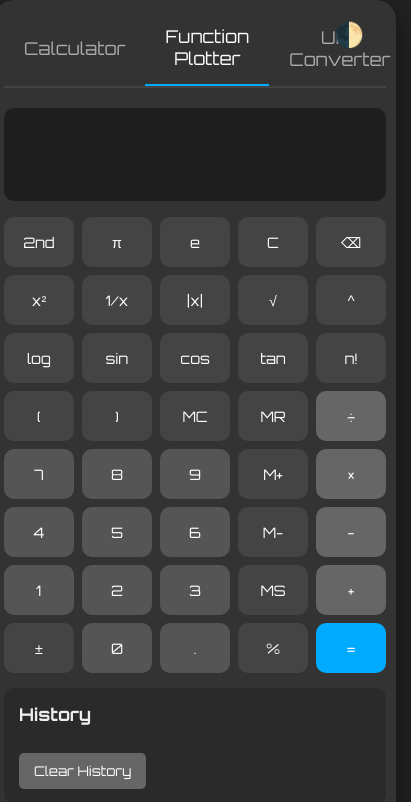
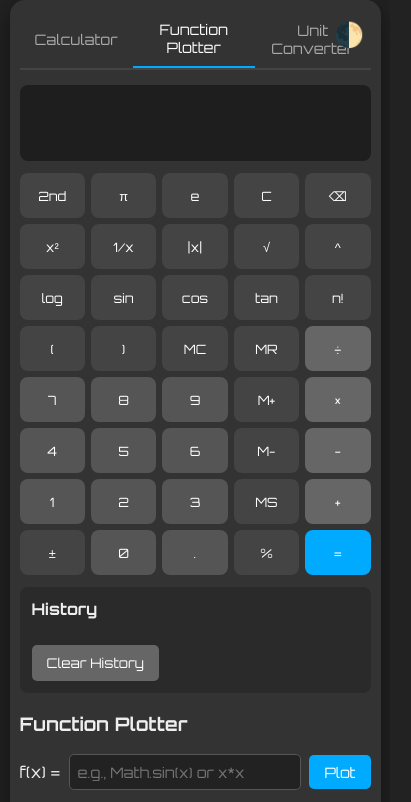
Before and after one commit to danielecampione/calculator, a plain HTML site: page index.html in a window 390 px wide. Both pictures are taken after a click on the button "Function Plotter". Shown: the top 802 px of the page, 411 px wide, since content can reach past the window. Drawn offline with nearby package versions, Linux system fonts and the light colour scheme.

Commit message:
Resize calculator for better layout and aesthetics
Resize calculator proportionally
- Reduced size to avoid taking up the entire page
- Improved layout aesthetics and usability

```diff
--- a/styles.css
+++ b/styles.css
@@ -17,12 +17,12 @@ body.light-theme {
 }
 
 .suite-container {
-    width: 95%;
-    max-width: 1200px;
+    width: 60%;
+    max-width: 600px;
     background: #333;
-    border-radius: 20px;
-    box-shadow: 0 10px 30px rgba(0, 0, 0, 0.5);
-    padding: 20px;
+    border-radius: 15px;
+    box-shadow: 0 8px 25px rgba(0, 0, 0, 0.5);
+    padding: 15px;
     transition: background 0.3s;
 }
 
@@ -35,7 +35,7 @@ body.light-theme .suite-container {
 .tabs {
     display: flex;
     border-bottom: 2px solid #444;
-    margin-bottom: 20px;
+    margin-bottom: 15px;
 }
 
 body.light-theme .tabs {
@@ -45,9 +45,9 @@ body.light-theme .tabs {
 .tab-link {
     background: none;
     border: none;
-    padding: 15px 20px;
+    padding: 10px 15px;
     cursor: pointer;
-    font-size: 1.1em;
+    font-size: 0.9em;
     color: #aaa;
     font-family: 'Orbitron', sans-serif;
     transition: color 0.3s, background 0.3s;
@@ -89,22 +89,22 @@ body.light-theme .tab-link.active {
 #calculator {
     display: grid;
     grid-template-columns: 3fr 1fr;
-    gap: 20px;
+    gap: 15px;
 }
 
 .calculator-grid {
     display: grid;
     grid-template-columns: repeat(5, 1fr);
-    gap: 10px;
+    gap: 8px;
 }
 
 .display {
     grid-column: 1 / -1;
     background: #1e1e1e;
-    padding: 20px;
-    border-radius: 10px;
+    padding: 15px;
+    border-radius: 8px;
     text-align: right;
-    margin-bottom: 10px;
+    margin-bottom: 8px;
 }
 
 body.light-theme .display {
@@ -116,7 +116,7 @@ body.light-theme .display {
     border: none;
     background: transparent;
     color: #fff;
-    font-size: 2.5em;
+    font-size: 1.8em;
     text-align: right;
     outline: none;
 }
@@ -126,9 +126,9 @@ body.light-theme #display {
 }
 
 .btn {
-    padding: 20px;
-    font-size: 1.2em;
-    border-radius: 10px;
+    padding: 12px;
+    font-size: 1em;
+    border-radius: 8px;
     border: none;
     cursor: pointer;
     background: #555;
@@ -162,8 +162,8 @@ body.light-theme .btn.equals { background: #007acc; color: #fff; }
 /* History Panel */
 .history-panel {
     background: #2a2a2a;
-    padding: 20px;
-    border-radius: 10px;
+    padding: 15px;
+    border-radius: 8px;
 }
 
 body.light-theme .history-panel {
@@ -174,15 +174,16 @@ body.light-theme .history-panel {
     list-style: none;
     padding: 0;
     margin: 0;
-    max-height: 400px;
+    max-height: 300px;
     overflow-y: auto;
 }
 
 #history-list li {
-    padding: 10px;
+    padding: 8px;
     border-bottom: 1px solid #444;
     cursor: pointer;
     transition: background 0.2s;
+    font-size: 0.9em;
 }
 
 #history-list li:hover {
@@ -215,19 +216,20 @@ body.light-theme #clear-history {
 /* Function Plotter */
 .plotter-controls {
     display: flex;
-    gap: 10px;
-    margin-bottom: 20px;
+    gap: 8px;
+    margin-bottom: 15px;
     align-items: center;
 }
 
 #function-input {
     flex-grow: 1;
-    padding: 10px;
+    padding: 8px;
     border-radius: 5px;
     border: 1px solid #555;
     background: #222;
     color: #fff;
     font-family: 'Orbitron', sans-serif;
+    font-size: 0.9em;
     outline: none;
 }
 
@@ -241,10 +243,11 @@ body.light-theme #function-input {
     background: #00aaff;
     color: #fff;
     border: none;
-    padding: 10px 20px;
+    padding: 8px 15px;
     border-radius: 5px;
     cursor: pointer;
     font-family: 'Orbitron', sans-serif;
+    font-size: 0.9em;
 }
 
 body.light-theme #plot-button {
@@ -253,30 +256,31 @@ body.light-theme #plot-button {
 
 #plot-canvas {
     width: 100%;
+    height: 300px;
     background: #fff;
-    border-radius: 10px;
+    border-radius: 8px;
 }
 
 /* Unit Converter */
 .converter-controls {
     display: flex;
     flex-direction: column;
-    gap: 15px;
+    gap: 12px;
 }
 
 .converter-io {
     display: flex;
     align-items: center;
-    gap: 10px;
+    gap: 8px;
 }
 
 .converter-controls select, .converter-controls input {
-    padding: 10px;
+    padding: 8px;
     border-radius: 5px;
     border: 1px solid #555;
     background: #222;
     color: #fff;
-    font-size: 1em;
+    font-size: 0.9em;
     font-family: 'Orbitron', sans-serif;
     outline: none;
 }
@@ -302,42 +306,46 @@ body.light-theme .converter-controls input {
 /* Responsive */
 @media (max-width: 768px) {
     .suite-container {
-        width: 98%;
+        width: 90%;
         padding: 10px;
     }
 
     #calculator {
         grid-template-columns: 1fr;
-        gap: 15px;
+        gap: 12px;
     }
 
     .calculator-grid {
         grid-template-columns: repeat(5, 1fr);
-        gap: 8px;
+        gap: 6px;
     }
 
     .btn {
-        padding: 12px 8px;
-        font-size: 0.9em;
-        min-height: 50px;
+        padding: 10px 6px;
+        font-size: 0.8em;
+        min-height: 45px;
     }
 
     #display {
-        font-size: 1.8em;
-        padding: 15px;
+        font-size: 1.5em;
+        padding: 12px;
     }
 
     .display {
-        padding: 15px;
-        margin-bottom: 8px;
+        padding: 12px;
+        margin-bottom: 6px;
     }
 
     .history-panel {
-        padding: 15px;
+        padding: 12px;
     }
 
     .history-panel h3 {
         margin-top: 0;
-        font-size: 1.1em;
+        font-size: 1em;
+    }
+
+    #plot-canvas {
+        height: 250px;
     }
 }
```
